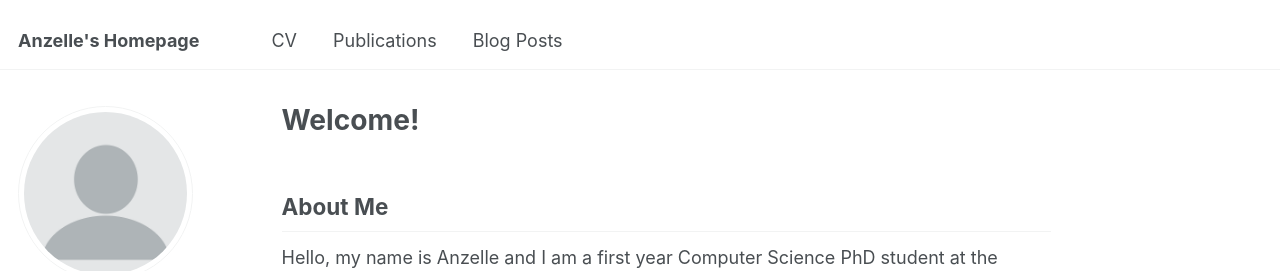
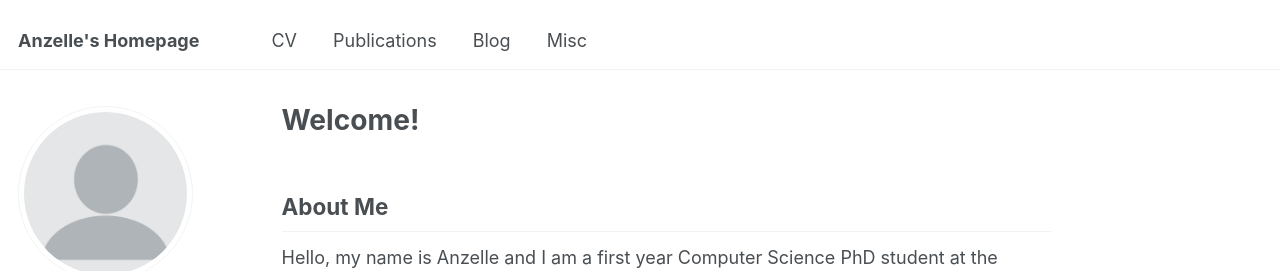
Before and after one commit to AnzelleL23/anzellel23.github.io, a Jekyll site: the page built from _pages/about.md, in a window 1280 px wide. Shown: the top 271 px of the page. Built offline with Jekyll 4.4.1, drawn with Linux system fonts in a browser that asks for light colours.

Commit message:
Update navigation.yml

```diff
--- a/_data/navigation.yml
+++ b/_data/navigation.yml
@@ -12,5 +12,8 @@ main:
   - title: "Publications"
     url: /publications/
 
-  - title: "Blog Posts"
+  - title: "Blog"
     url: /year-archive/
+
+  - title: "Misc"
+    url: /extra/
```
